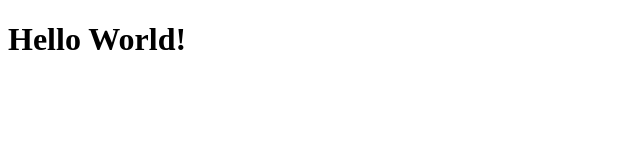
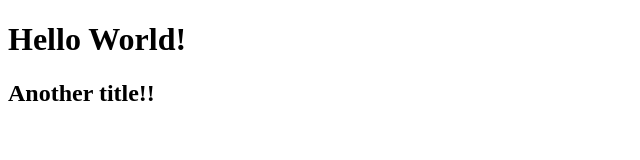
Before and after one commit to diogo-costa-silva/Data-Science, a plain HTML site: page datascience1/index.html in a window 1280 px wide. Shown: the whole page, without its empty margins (0-640 px from the left). Drawn offline with Linux system fonts and the light colour scheme.

Commit message:
Added a new heading

```diff
--- a/datascience1/index.html
+++ b/datascience1/index.html
@@ -8,5 +8,6 @@
 </head>
 <body>
     <h1>Hello World!</h1>
+    <h2>Another title!!</h2>
 </body>
 </html>
```
